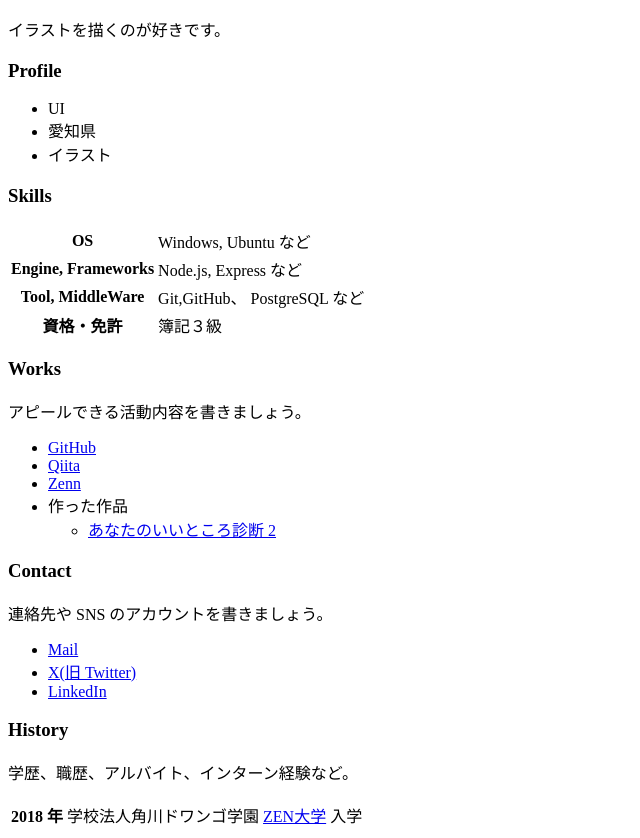
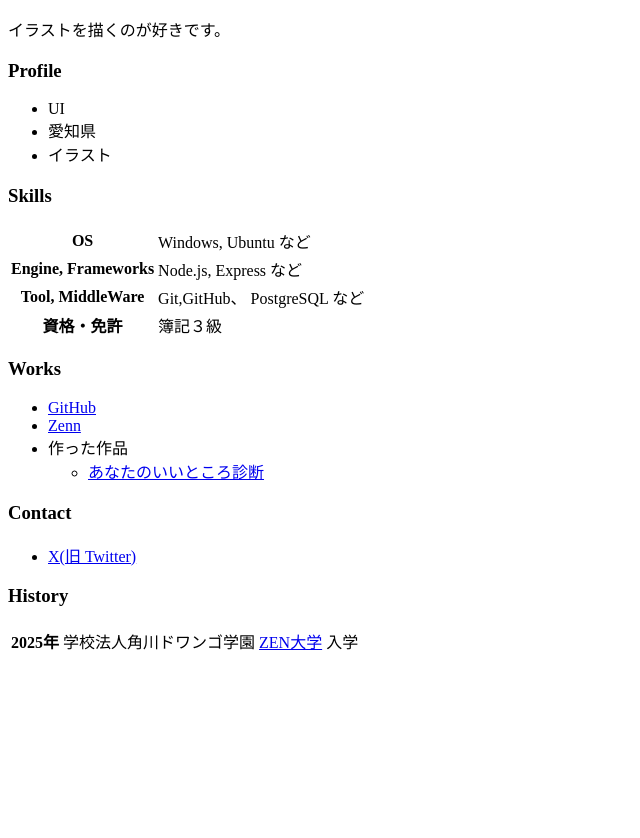
Before and after one commit to UI77789/UIUI77789.github.io, a plain HTML site: page index.html in a window 1280 px wide. Shown: the part 110-948 px from the top of the page, without its empty margins (0-640 px from the left). After the commit the page ends 800 px from the top, so only its background shows below. Drawn offline with Linux system fonts and the light colour scheme.

Commit message:
Update index.html

```diff
--- a/index.html
+++ b/index.html
@@ -41,32 +41,26 @@
     </table>
 
     <h3>Works</h3>
-    <p>アピールできる活動内容を書きましょう。</p>
     <ul>
       <li><a href="https://github.com/">GitHub</a></li>
-      <li><a href="https://qiita.com/">Qiita</a></li>
       <li><a href="https://zenn.dev/">Zenn</a></li>
       <li>
         作った作品
         <ul>
-          <li><a href="https://ui77789.github.io/assessment/assessment.html#">あなたのいいところ診断 2</a></li>
+          <li><a href="https://ui77789.github.io/assessment/assessment.html#">あなたのいいところ診断</a></li>
         </ul>
       </li>
     </ul>
 
     <h3>Contact</h3>
-    <p>連絡先や SNS のアカウントを書きましょう。</p>
     <ul>
-      <li><a href="mailto:name@example.com">Mail</a></li>
       <li><a href="https://twitter.com/n_yobikou">X(旧 Twitter)</a></li>
-      <li><a href="https://www.linkedin.com/">LinkedIn</a></li>
     </ul>
 
     <h3>History</h3>
-    <p>学歴、職歴、アルバイト、インターン経験など。</p>
     <table>
       <tr>
-        <th>2018 年</th>
+        <th>2025年</th>
         <td>学校法人角川ドワンゴ学園 <a href="https://zen.ac.jp">ZEN大学</a> 入学</td>
       </tr>
     </table>
```
